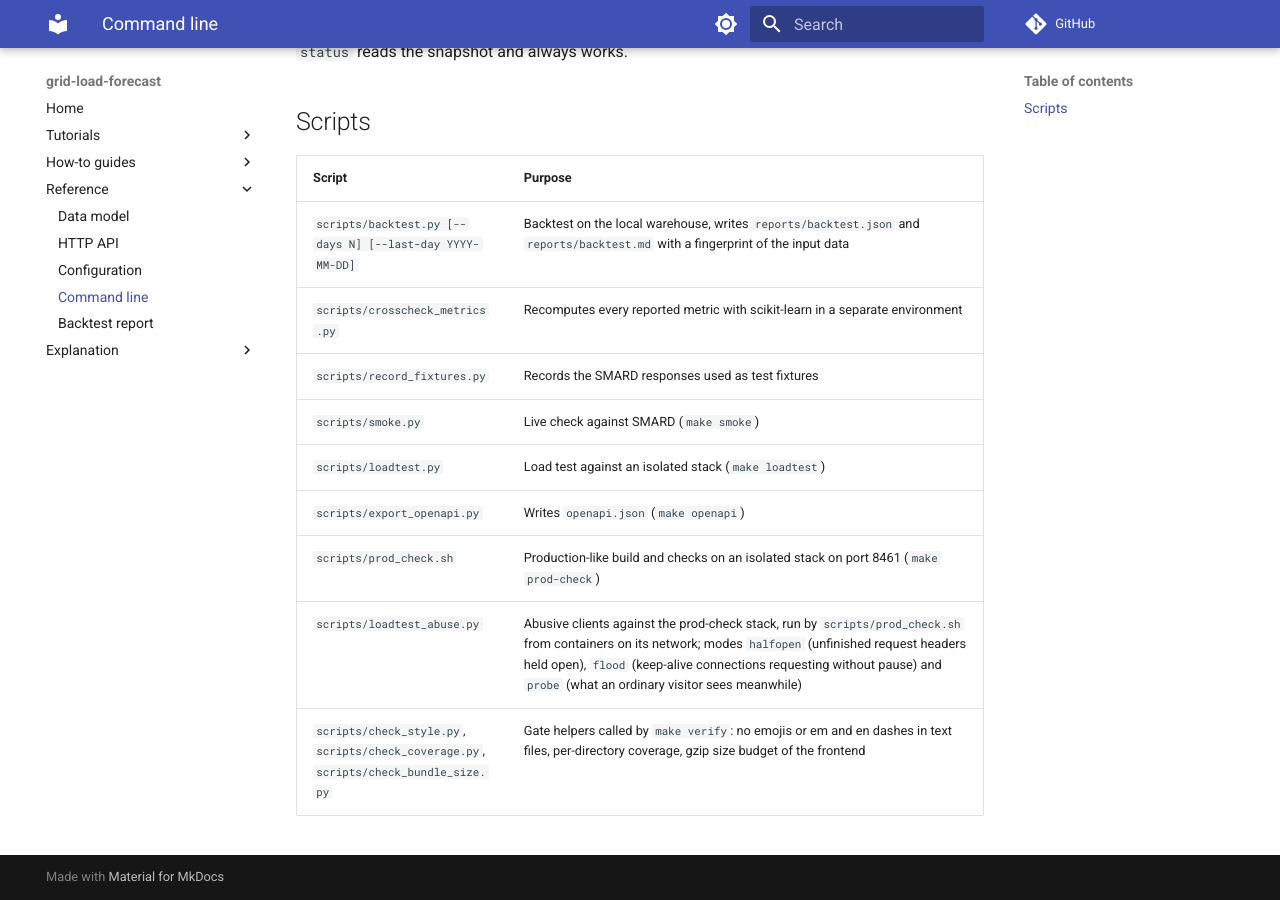
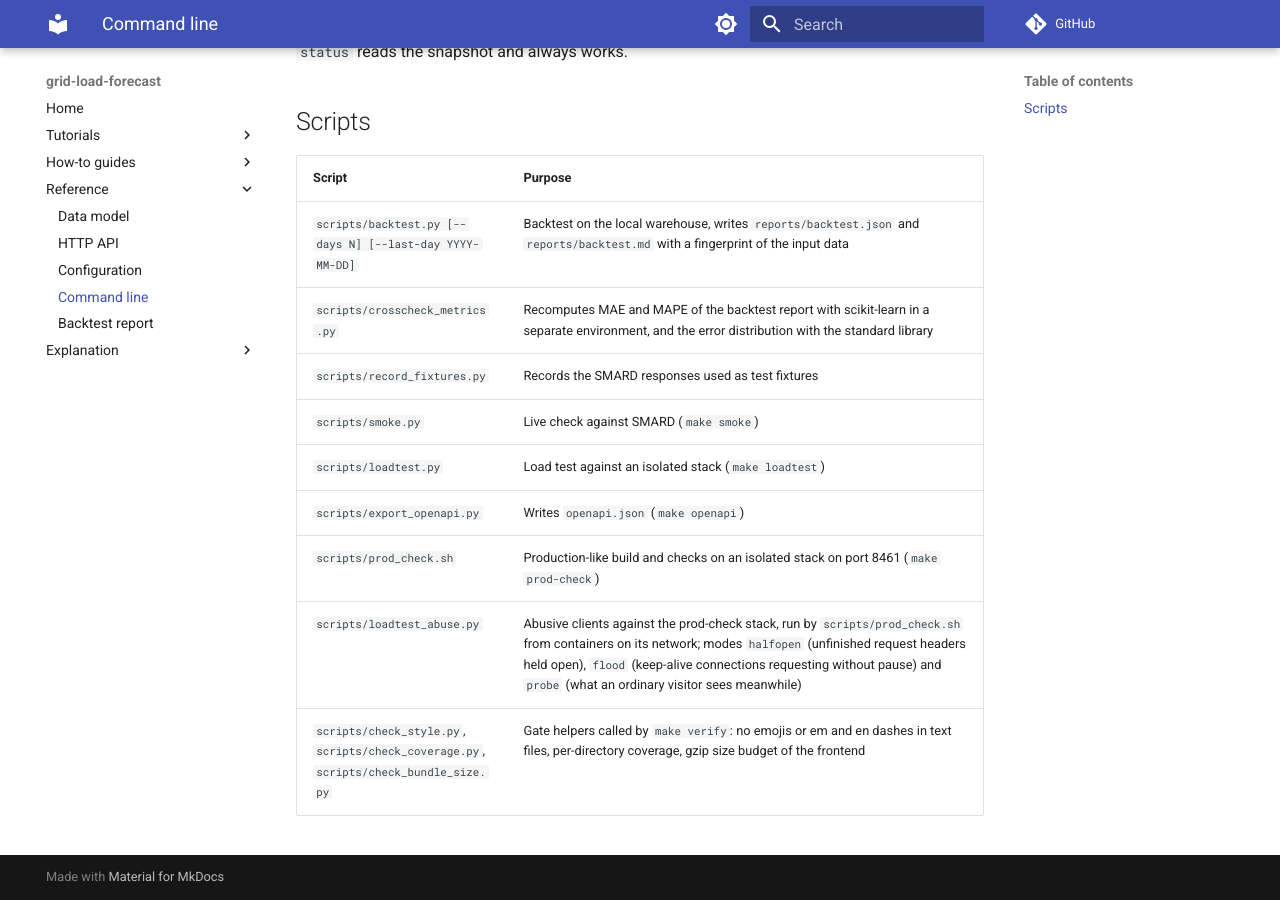
Before and after one commit to deka641/grid-load-forecast, an MkDocs documentation site: the page built from docs/reference/cli.md, in a window 1280 px wide and 900 px high, scrolled down 825 px. Built offline with MkDocs 1.6.1 and Material for MkDocs 9.7.7, drawn with Linux system fonts in a browser that asks for light colours; comment, search, counter and statistics services are not loaded.

Commit message:
Update the dashboard screenshot and the cross-check description

```diff
--- a/docs/reference/cli.md
+++ b/docs/reference/cli.md
@@ -18,7 +18,7 @@ All commands that write need exclusive access to the warehouse. While the hourly
 | Script | Purpose |
 |---|---|
 | `scripts/backtest.py [--days N] [--last-day YYYY-MM-DD]` | Backtest on the local warehouse, writes `reports/backtest.json` and `reports/backtest.md` with a fingerprint of the input data |
-| `scripts/crosscheck_metrics.py` | Recomputes every reported metric with scikit-learn in a separate environment |
+| `scripts/crosscheck_metrics.py` | Recomputes MAE and MAPE of the backtest report with scikit-learn in a separate environment, and the error distribution with the standard library |
 | `scripts/record_fixtures.py` | Records the SMARD responses used as test fixtures |
 | `scripts/smoke.py` | Live check against SMARD (`make smoke`) |
 | `scripts/loadtest.py` | Load test against an isolated stack (`make loadtest`) |
```
Also changed, not shown: docs/assets/dashboard.png.
